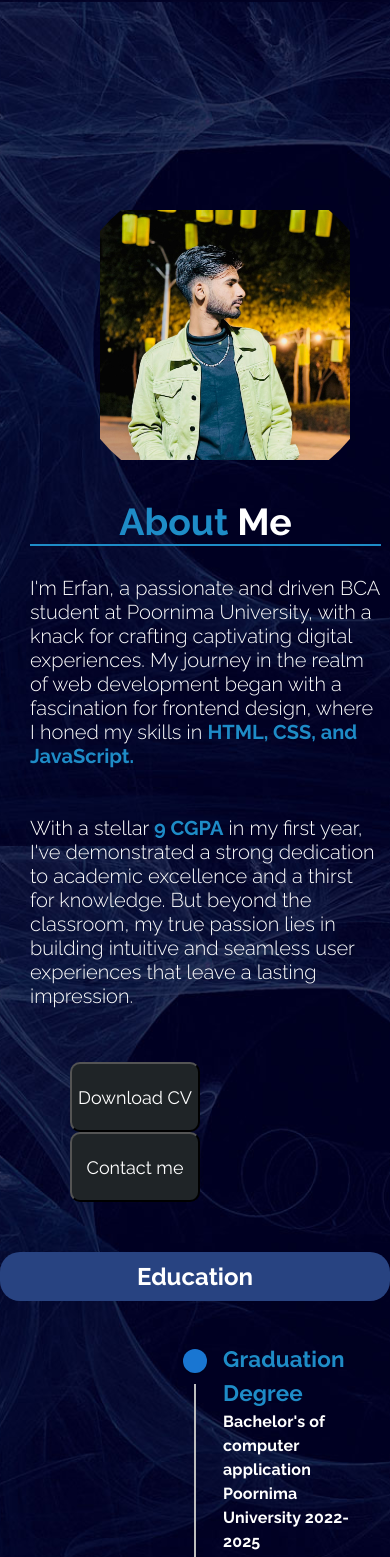
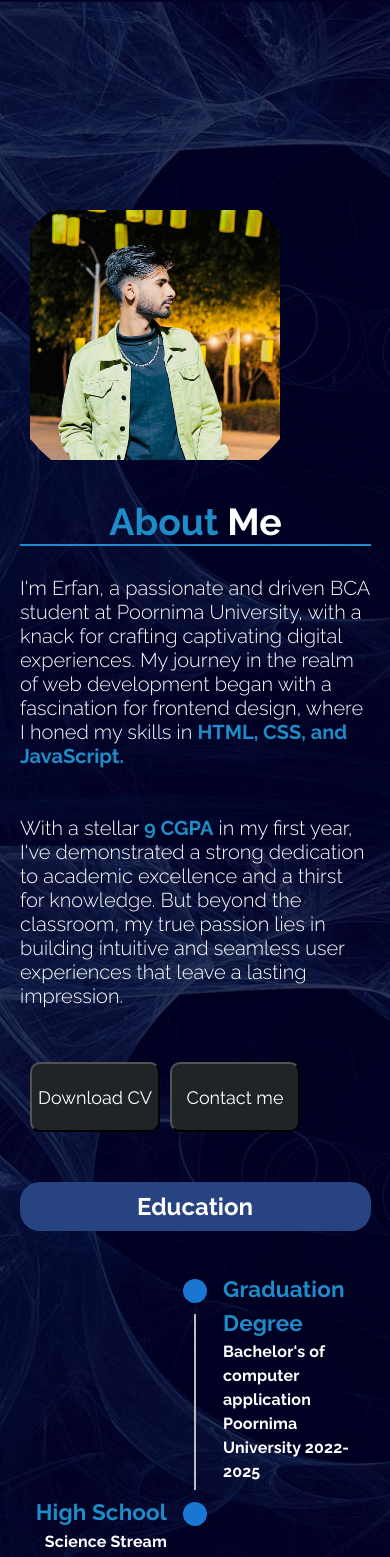
Before and after one commit to ErfanAalam/Erfan_Aalam, a React (Vite) app: page / in a window 390 px wide. Shown: the part 842-2399 px from the top of the page. Built offline with nearby package versions, Linux system fonts and the light colour scheme.

Commit message:
responsive update

```diff
--- a/src/components/About.css
+++ b/src/components/About.css
@@ -37,7 +37,7 @@
   height: 70px;
   border-radius: 10px;
   font-size: 18px;
-  margin-left: 40px;
+  margin-left: 10px;
   background: rgb(31, 36, 39);
   cursor: pointer;
   transition: all 1s;
@@ -57,7 +57,7 @@ span {
 @media screen and (max-width: 768px) {
   .section-2 {
     flex-direction: column;
-    padding: 0 30px;
+    padding: 0 20px;
     justify-content: space-between;
     display: flex;
     margin: 50px 0;
@@ -76,7 +76,7 @@ span {
     height: 250px;
     width: 250px;
     margin-top: 60px;
-    margin-left: 70px;
+    margin-left: 10px;
   }
 
   .about {
@@ -98,7 +98,6 @@ span {
     height: 70px;
     border-radius: 10px;
     font-size: 18px;
-    margin-right: 20px;
     background: rgb(31, 36, 39);
     cursor: pointer;
     transition: all 1s;
--- a/src/components/Navbar.css
+++ b/src/components/Navbar.css
@@ -24,7 +24,7 @@ nav {
 
 .openlist{
     display: flex;
-    width: 55%;
+    width: 50%;
     align-items: flex-start;
     margin-top: 100px;
     flex-direction: column;
@@ -61,7 +61,7 @@ a {
     position: absolute;
     background-color: rgb(134, 134, 205);
     top: 10px;
-    right: 10px;
+    right: 20px;
     display: none;
     color: white;
 }
--- a/src/components/Skills.css
+++ b/src/components/Skills.css
@@ -39,7 +39,7 @@
         padding: 10px;
         margin: auto;
         background: #284381;
-        width:100%;
+        width:90%;
         border-radius: 20px;
         margin-bottom: 30px;
     }
```
